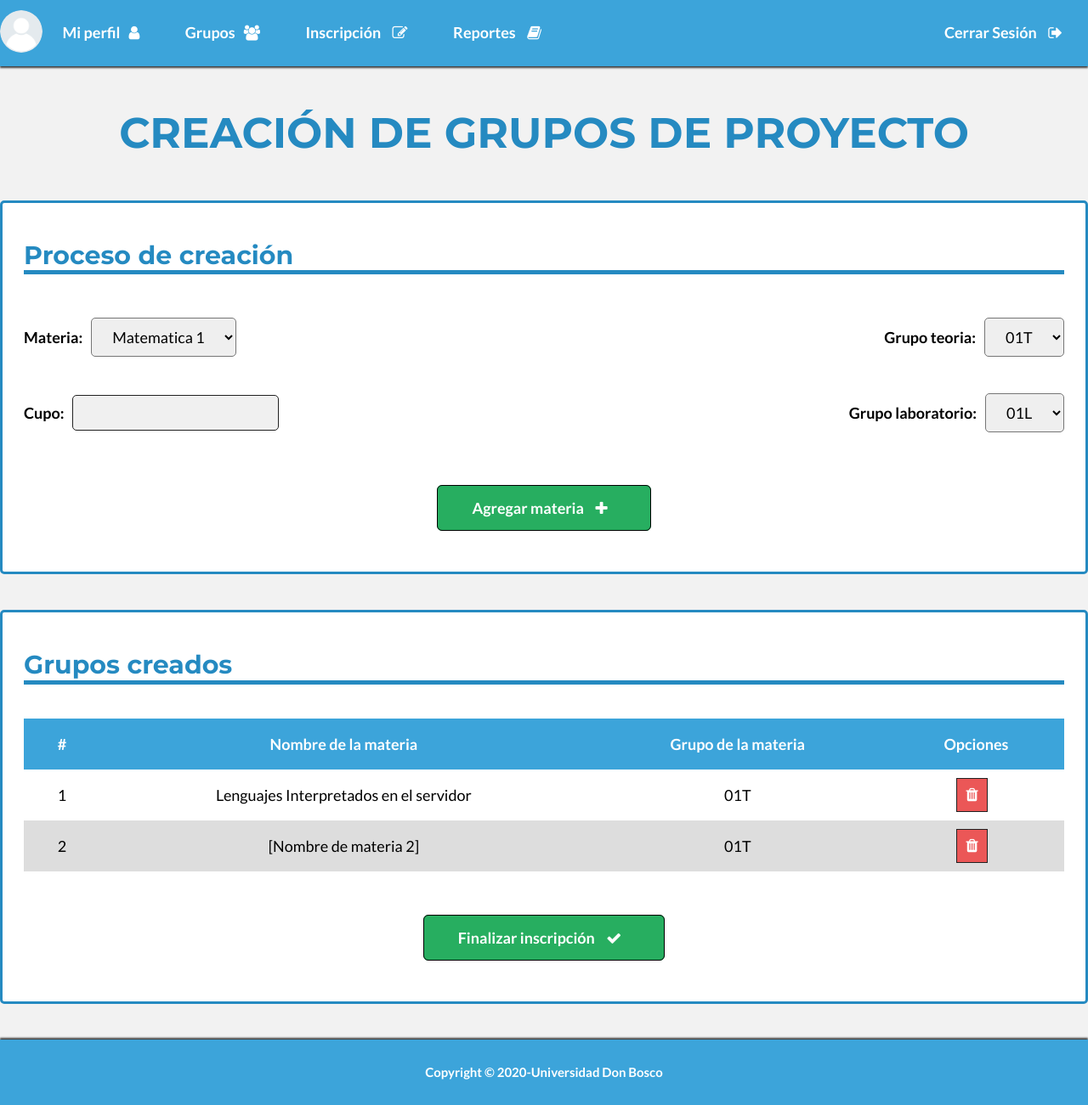
After one commit to jaimenavarrete/proyecto-catedra-lis, a PHP site: page /crear_grupos in a window 1280 px wide. The commit adds this page. Shown: the whole page at 85% size. Run offline with PHP 8.4, Linux system fonts and the light colour scheme.

Commit message:
Se han agregado las paginas de Modificacion de usuario y de Creacion de grupos

```diff
--- /dev/null
+++ b/crear_grupos.php
@@ -0,0 +1,5 @@
+<?php
+
+require 'views/crear_grupos.view.php';
+
+?>
--- /dev/null
+++ b/modificar_usuario.php
@@ -0,0 +1,5 @@
+<?php
+
+require 'views/modificar_usuario.view.php';
+
+?>
--- /dev/null
+++ b/views/crear_grupos.view.php
@@ -0,0 +1,121 @@
+<!DOCTYPE html>
+<html lang="en">
+<head>
+    <meta charset="UTF-8">
+    <meta name="viewport" content="width=device-width, initial-scale=1.0">
+    <title>Creación de grupos</title>
+    <link rel="stylesheet" href="https://cdnjs.cloudflare.com/ajax/libs/font-awesome/4.7.0/css/font-awesome.min.css"/>
+    <link rel="stylesheet" href="css/normalize.css"/>
+    <link rel="stylesheet" href="css/styles.css"/>
+    <link href="https://fonts.googleapis.com/css2?family=Lato:wght@300;400;700&family=Montserrat:wght@300;400;700&display=swap" rel="stylesheet">
+</head>
+<body>
+<div id="navegador">
+    <nav>
+        <ul>
+            <div class="separador-links">
+                <li><a href="perfil.php" class="imagen"><img class="circular--squaremin" src="img/user.png" /></a></li>
+                <li><a href="perfil.php">Mi perfil<i class="fa fa-user icon"></i></a></li>
+                <li><a href="grupos.php">Grupos<i class="fa fa-users icon"></i></a></li>
+                <li><a href="inscripcion_materias.php">Inscripción <i class="fa fa-pencil-square-o icon"></i></a></li>
+                <li><a href="reportes.php">Reportes <i class="fa fa-book icon"></i></a></li>
+            </div>
+            <div class="separador-links">
+                <li><a href="login.php">Cerrar Sesión <i class="fa fa-sign-out icon"></i> </a></li>
+            </div>
+        </ul>
+    </nav>
+</div>
+<section>
+    <article>
+        <h1>CREACIÓN DE GRUPOS DE PROYECTO</h1>
+        <div class="formtab">
+            <h2>Proceso de creación</h2>
+
+            <div class="search-container">
+                <div class="select-container">
+                    <h4>Materia:</h4>
+                    <select name="materias" id="materias" class="materias">
+                        <option value="">Matematica 1</option>
+                        <option value="">Matematica 2</option>
+                        <option value="">Matematica 3</option>
+                    </select>
+                </div>
+
+                <div class="select-container">
+                    <h4>Grupo teoria:</h4>
+                    <select name="grupo" id="grupo" class="materias">
+                        <option value="">01T</option>
+                        <option value="">04T</option>
+                        <option value="">02T</option>
+                    </select>
+                </div>
+            </div>
+
+            <div class="search-container">
+                <div class="select-container">
+                    <h4>Cupo:</h4>
+                    <input type="text" name="cupos" id="cupos" readonly>
+                </div>
+
+                <div class="select-container">
+                    <h4>Grupo laboratorio:</h4>
+                    <select name="grupo" id="grupo" class="select_grupos_lab">
+                        <option value="">01L</option>
+                        <option value="">04L</option>
+                        <option value="">02L</option>
+                    </select>
+                </div>
+            </div>
+
+            <div class="btn-inscribir">
+                <input type="submit" id="btn-repo">
+                <label for="btn-repo" class="btn">Agregar materia <i class="fa fa-plus icon" id="i-pdf-2"></i></label>
+            </div>
+        </div>
+    </article>
+</section>
+
+<section>
+    <article>
+        <div class="formtab">
+            <h2>Grupos creados</h2>
+            <form action="" name="formulario" id="inscripcion">
+                <div class="search-container">
+                    <table class="tablas">
+                        <thead>
+                            <tr>
+                                <th>#</th>
+                                <th>Nombre de la materia</th>
+                                <th>Grupo de la materia</th>
+                                <th>Opciones</th>
+                            </tr>
+                        </thead>
+                        <tr>
+                            <td>1</td>
+                            <td>Lenguajes Interpretados en el servidor</td>
+                            <td>01T</td>
+                            <td><a href="#"><i class="fa fa-trash icon icon-delete"></i></a></td>
+                        </tr>
+                        <tr>
+                            <td>2</td>
+                            <td>[Nombre de materia 2]</td>
+                            <td>01T</td>
+                            <td><a href="#"><i class="fa fa-trash icon icon-delete"></i></a></td>
+                        </tr>
+                    </table>
+                </div>
+                <div class="btn-inscribir">
+                    <input type="submit" id="btn-repo-2">
+                    <label for="btn-repo-2" class="btn">Finalizar inscripción <i class="fa fa-check icon" id="i-pdf-2"></i></label>
+                </div>
+            </form>
+        </div>
+    </article>
+</section>
+
+<div id="creditos">
+    <h5>Copyright © 2020-Universidad Don Bosco</h5>
+</div>
+</body>
+</html>
--- a/views/grupos.view.php
+++ b/views/grupos.view.php
@@ -117,7 +117,7 @@
 
         <div class="formtab">
             <h2>Información de los grupos de la materia actual</h2>
-            <form class="search-container">
+            <form class="search-container" action="crear_grupos.php">
                 <div class="select-container">
                     <h4>Grupo:</h4>
                     <select name="lista-grupos" class="materias">
--- a/views/perfil.view.php
+++ b/views/perfil.view.php
@@ -31,7 +31,7 @@
     <article>
             <h1 id="fuente">PERFIL PERSONAL</h1>
             <div class="formtab seccion-perfil">
-                <form action="">
+                <form action="modificar_usuario.php">
                     <div>
                         <img class="circular--squaremax" src="img/user.png" />
                     </div>
```
Also changed, not shown: views/modificar_usuario.view.php (added, +80 -0 lines).
